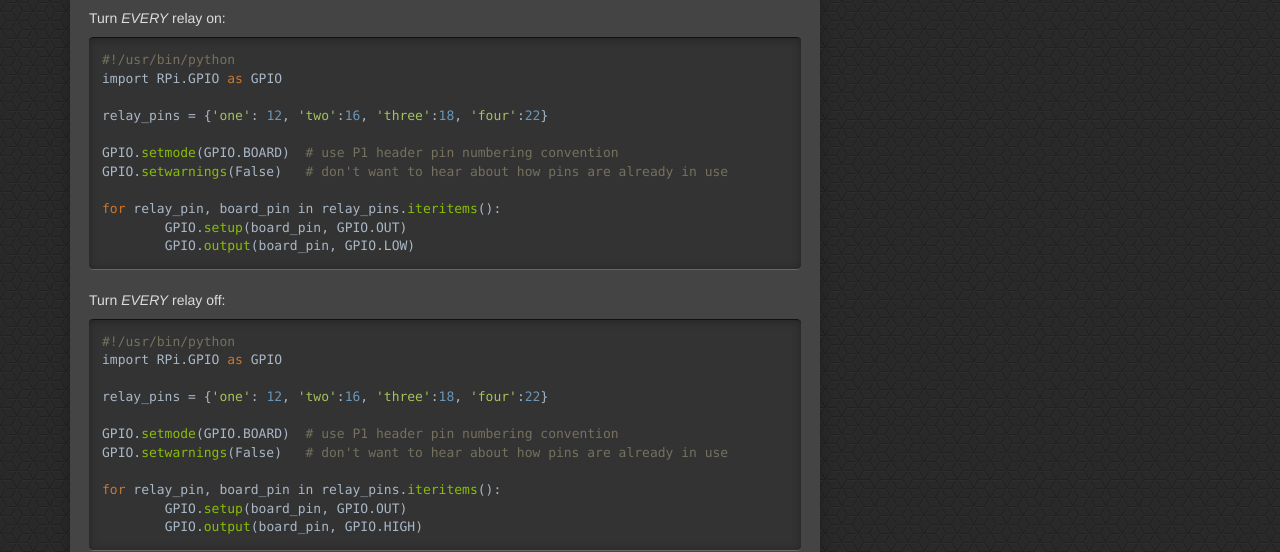
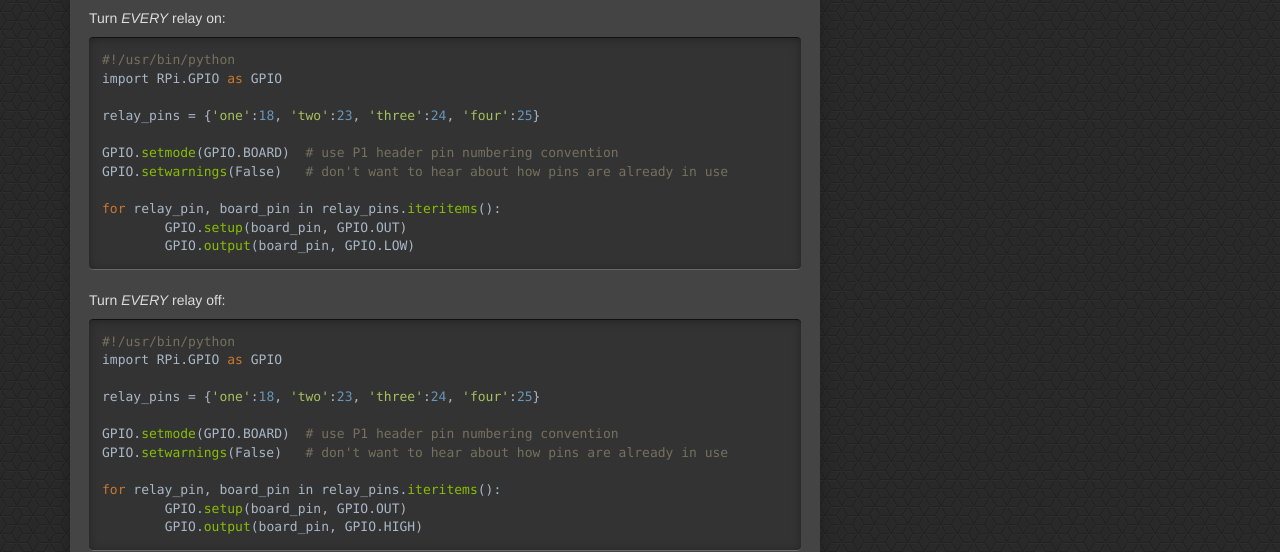
Before and after one commit to enhanced/enhanced.github.io, a Jekyll site: the page built from _posts/2016-02-16-Rasberry_Pi_Power_Control_PT1.md, in a window 1280 px wide and 900 px high, scrolled down 3400 px. Shown: the part 152-704 px from the top of the window. Built offline with Jekyll 4.4.1, drawn with Linux system fonts in a browser that asks for light colours.

Commit message:
Post 2 stuff

```diff
--- a/_posts/2016-02-16-Rasberry_Pi_Power_Control_PT1.md
+++ b/_posts/2016-02-16-Rasberry_Pi_Power_Control_PT1.md
@@ -116,7 +116,7 @@ Turn *EVERY* relay on:
 {% highlight python %}#!/usr/bin/python
 import RPi.GPIO as GPIO
 
-relay_pins = {'one': 12, 'two':16, 'three':18, 'four':22}
+relay_pins = {'one':18, 'two':23, 'three':24, 'four':25}
 
 GPIO.setmode(GPIO.BOARD)  # use P1 header pin numbering convention
 GPIO.setwarnings(False)   # don't want to hear about how pins are already in use
@@ -129,7 +129,7 @@ Turn *EVERY* relay off:
 {% highlight python %}#!/usr/bin/python
 import RPi.GPIO as GPIO
 
-relay_pins = {'one': 12, 'two':16, 'three':18, 'four':22}
+relay_pins = {'one':18, 'two':23, 'three':24, 'four':25}
 
 GPIO.setmode(GPIO.BOARD)  # use P1 header pin numbering convention
 GPIO.setwarnings(False)   # don't want to hear about how pins are already in use
```
